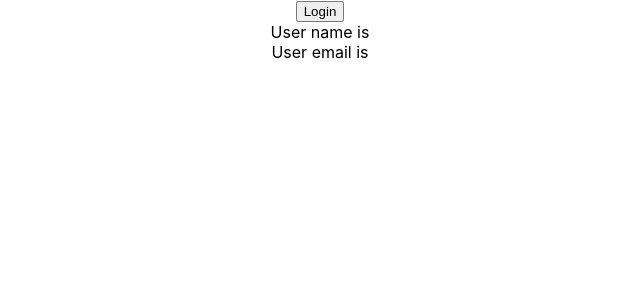
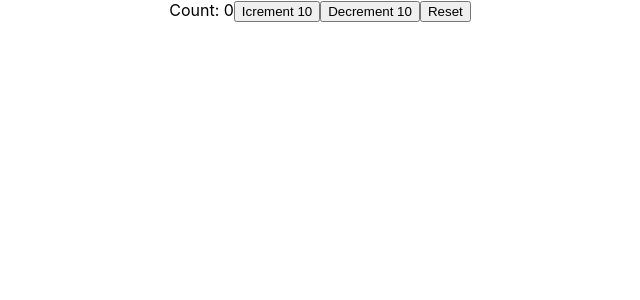
Before and after one commit to ShakhzodD/typescript-demo, a React (Create React App) app: page / in a window 1280 px wide. Shown: the top 300 px of the page, without its empty margins (320-960 px from the left). Built offline with nearby package versions, Linux system fonts and the light colour scheme.

Commit message:
typescript

```diff
--- a/src/App3.tsx
+++ b/src/App3.tsx
@@ -1,11 +1,10 @@
 import "./App.css";
-
-import { User } from "./components/state/User";
+import { Counter } from "./components/state/Counter";
 
 function App3() {
   return (
     <div className="App">
-      <User />
+      <Counter />
     </div>
   );
 }
--- a/src/components/state/Counter.tsx
+++ b/src/components/state/Counter.tsx
@@ -4,19 +4,27 @@
   count: number;
 };
 
-type CounterAction = {
-  type: string;
+type UpdateAction = {
+  type: "increment" | "decrement";
   payload: number;
 };
+
+type ResetAction = {
+  type: "reset";
+};
+
+type CounterAction = UpdateAction | ResetAction;
 
 const initialState = { count: 0 };
 
 function reducer(state: CounterState, action: CounterAction) {
   switch (action.type) {
-    case "incroment":
+    case "increment":
       return { count: state.count + action.payload };
-    case "decroment":
+    case "decrement":
       return { count: state.count - action.payload };
+    case "reset":
+      return initialState;
     default:
       return state;
   }
@@ -33,6 +41,7 @@
       <button onClick={() => dispatch({ type: "decrement", payload: 10 })}>
         Decrement 10
       </button>
+      <button onClick={() => dispatch({ type: "reset" })}>Reset</button>
     </>
   );
 };
```
